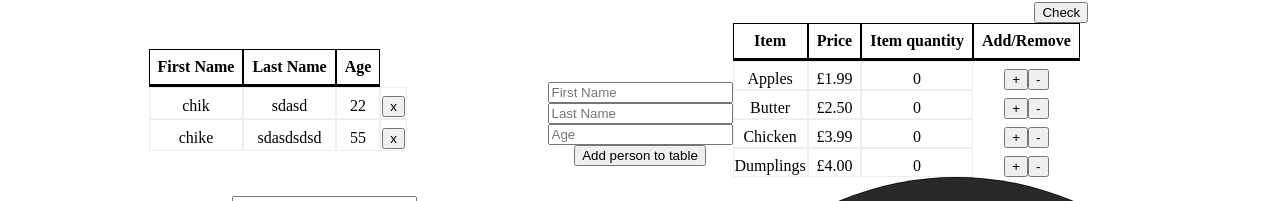
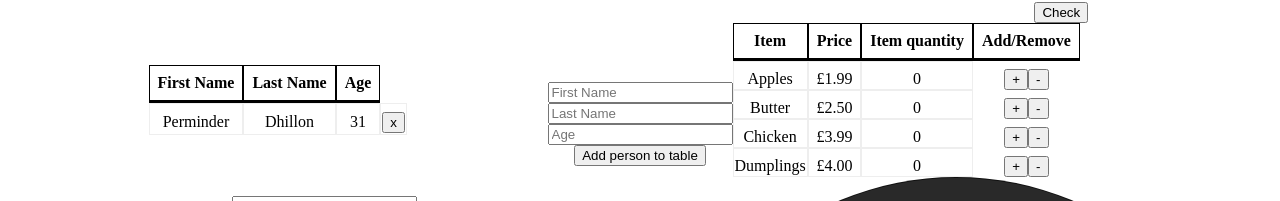
Before and after one commit to perminder-developyn/3x3, a Vue app in the folder 3x3/: page / in a window 1280 px wide. Shown: the part 302-503 px from the top of the page. Built offline with nearby package versions, Linux system fonts and the light colour scheme.

Commit message:
formatting code

```diff
--- a/3x3/src/App.vue
+++ b/3x3/src/App.vue
@@ -38,17 +38,12 @@
     },
      data(){
         return{
-            information:[
+            information: [
                 {
-                firstName:'chik',
-                lastName: 'sdasd',
-                age: 22,
+                firstName:'Perminder',
+                lastName: 'Dhillon',
+                age: 31,
                 },
-                {
-                firstName:'chike',
-                lastName: 'sdasdsdsd',
-                age: 55,
-                }
             ],
             person: {
                 firstName:'',
@@ -88,16 +83,16 @@
             transform: scale(80%);
             transform: translateY(1rem);
         }
-        #app{
+        #app {
             display: inline;
         }
-        .grid-component{
+        .grid-component {
             padding: 5rem;
         }
-        .time{
+        .time {
             transform: scale(3);
         }
-        .items-list{
+        .items-list {
             display: inline;
         }
 }
```
